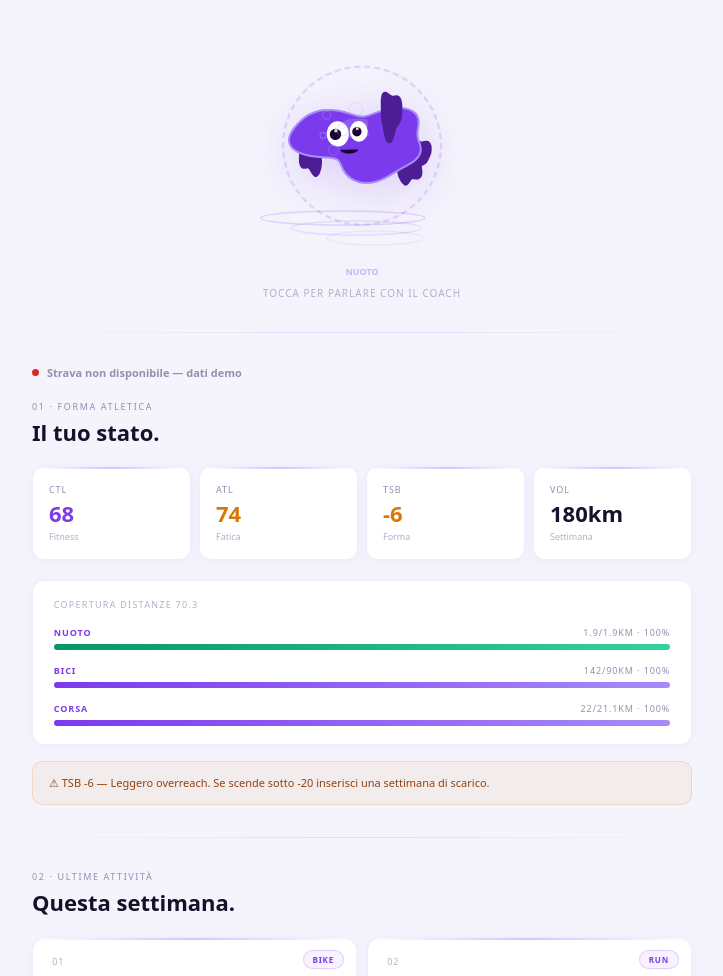
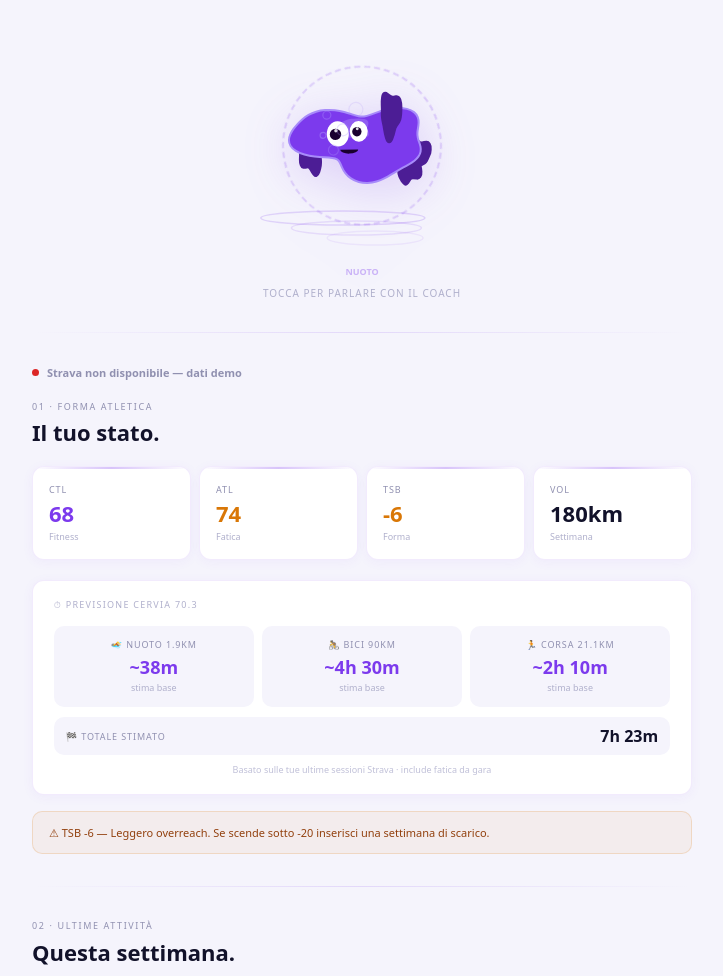
Before and after one commit to MarcoZambonii/atletaai, a plain HTML site: page index.html in a window 1280 px wide. Shown: the part 274-1250 px from the top of the page, without its empty margins (278-1001 px from the left). Drawn offline with Linux system fonts and the light colour scheme; no server answers.

Commit message:
Add forecast section for swimming, biking, and running

```diff
--- a/index.html
+++ b/index.html
@@ -115,10 +115,29 @@ footer{text-align:center;font-size:9px;letter-spacing:.14em;color:#c0c0d8;paddin
   </div>
 
   <div style="background:#fff;border:1px solid rgba(124,58,237,.1);border-radius:12px;padding:1.1rem 1.3rem;margin-bottom:1rem;box-shadow:0 2px 12px rgba(124,58,237,.05)">
-    <div style="font-size:9px;letter-spacing:.14em;color:#b0b0cc;margin-bottom:.9rem;text-transform:uppercase">Copertura Distanze 70.3</div>
-    <div class="bw"><div class="bh"><span>NUOTO</span><span>1.9/1.9km · 100%</span></div><div class="bbg"><div class="bfg" style="width:100%"></div></div></div>
-    <div class="bw"><div class="bh"><span>BICI</span><span id="bici-label">—</span></div><div class="bbg"><div class="bf" id="bici-bar" style="width:0%"></div></div></div>
-    <div class="bw" style="margin-bottom:0"><div class="bh"><span>CORSA</span><span id="corsa-label">—</span></div><div class="bbg"><div class="bf" id="corsa-bar" style="width:0%"></div></div></div>
+    <div style="font-size:9px;letter-spacing:.14em;color:#b0b0cc;margin-bottom:.9rem;text-transform:uppercase">⏱ Previsione Cervia 70.3</div>
+    <div id="previsione-grid" style="display:grid;grid-template-columns:1fr 1fr 1fr;gap:8px">
+      <div style="text-align:center;padding:.8rem;background:#f5f4fc;border-radius:10px">
+        <div style="font-size:9px;letter-spacing:.1em;color:#9090b0;text-transform:uppercase;margin-bottom:4px">🏊 Nuoto 1.9km</div>
+        <div id="prev-nuoto" style="font-size:18px;font-weight:800;color:#7c3aed">—</div>
+        <div id="prev-nuoto-sub" style="font-size:9px;color:#b0b0cc;margin-top:2px"></div>
+      </div>
+      <div style="text-align:center;padding:.8rem;background:#f5f4fc;border-radius:10px">
+        <div style="font-size:9px;letter-spacing:.1em;color:#9090b0;text-transform:uppercase;margin-bottom:4px">🚴 Bici 90km</div>
+        <div id="prev-bici" style="font-size:18px;font-weight:800;color:#7c3aed">—</div>
+        <div id="prev-bici-sub" style="font-size:9px;color:#b0b0cc;margin-top:2px"></div>
+      </div>
+      <div style="text-align:center;padding:.8rem;background:#f5f4fc;border-radius:10px">
+        <div style="font-size:9px;letter-spacing:.1em;color:#9090b0;text-transform:uppercase;margin-bottom:4px">🏃 Corsa 21.1km</div>
+        <div id="prev-corsa" style="font-size:18px;font-weight:800;color:#7c3aed">—</div>
+        <div id="prev-corsa-sub" style="font-size:9px;color:#b0b0cc;margin-top:2px"></div>
+      </div>
+    </div>
+    <div style="margin-top:10px;padding:8px 12px;background:#f5f4fc;border-radius:10px;display:flex;justify-content:space-between;align-items:center">
+      <div style="font-size:9px;letter-spacing:.1em;color:#9090b0;text-transform:uppercase">🏁 Totale stimato</div>
+      <div id="prev-totale" style="font-size:16px;font-weight:800;color:#12122a">—</div>
+    </div>
+    <div style="font-size:9px;color:#c0c0d8;margin-top:8px;text-align:center">Basato sulle tue ultime sessioni Strava · include fatica da gara</div>
   </div>
   <div class="alrt">⚠ TSB -6 — Leggero overreach. Se scende sotto -20 inserisci una settimana di scarico.</div>
 
@@ -320,6 +339,57 @@ var SPORT_TAG = {Corsa:'RUN',Bici:'BIKE',Nuoto:'SWIM',Trail:'TRAIL',Camminata:'W
 
 function secsToHM(s){var h=Math.floor(s/3600),m=Math.floor((s%3600)/60);return h>0?h+'h '+m+'m':m+'m';}
 
+function calcolaPrevisione(acts){
+  // Prendi ultime 10 sessioni per sport
+  var nuoti  = acts.filter(function(a){return a.sport==='Swim'||a.sport==='OpenWaterSwim';}).slice(0,10);
+  var bici   = acts.filter(function(a){return a.sport==='Ride'||a.sport==='VirtualRide'||a.sport==='GravelRide';}).slice(0,10);
+  var corse  = acts.filter(function(a){return a.sport==='Run'||a.sport==='VirtualRun';}).slice(0,10);
+
+  function avgPace(list){ // secondi per km
+    if(!list.length) return null;
+    var valids = list.filter(function(a){return a.distanza_km>0;});
+    if(!valids.length) return null;
+    var tot = valids.reduce(function(s,a){return s+(a.tempo_s/a.distanza_km);},0);
+    return tot/valids.length;
+  }
+  function avgSpeed(list){ // km/h
+    if(!list.length) return null;
+    var valids = list.filter(function(a){return a.distanza_km>0;});
+    if(!valids.length) return null;
+    var tot = valids.reduce(function(s,a){return s+a.velocita;},0);
+    return tot/valids.length;
+  }
+
+  var paceNuoto = avgPace(nuoti);   // sec/km
+  var velBici   = avgSpeed(bici);   // km/h
+  var paceCorsa = avgPace(corse);   // sec/km
+
+  // Fattore fatica gara: nuoto +5%, bici -8% velocità, corsa +15% pace
+  var tNuoto  = paceNuoto  ? Math.round(paceNuoto  * 1.05 * 1.9)  : null;
+  var tBici   = velBici    ? Math.round((90 / (velBici * 0.92)) * 3600) : null;
+  var tCorsa  = paceCorsa  ? Math.round(paceCorsa  * 1.15 * 21.1) : null;
+  var tT1T2   = 5 * 60; // transizioni ~5 min
+
+  // Fallback se mancano dati
+  var labelNuoto = tNuoto  ? secsToHM(tNuoto)  : '~38m';
+  var labelBici  = tBici   ? secsToHM(tBici)   : '~4h 30m';
+  var labelCorsa = tCorsa  ? secsToHM(tCorsa)  : '~2h 10m';
+
+  var subNuoto = paceNuoto ? Math.round(paceNuoto*1.05/60)+"'"+String(Math.round((paceNuoto*1.05%60))).padStart(2,'0')+'" /100m' : 'stima base';
+  var subBici  = velBici   ? Math.round(velBici*0.92*10)/10+' km/h' : 'stima base';
+  var subCorsa = paceCorsa ? Math.round(paceCorsa*1.15/60)+"'"+String(Math.round((paceCorsa*1.15%60))).padStart(2,'0')+'" /km' : 'stima base';
+
+  var tot = (tNuoto||2280) + (tBici||16200) + (tCorsa||7800) + tT1T2;
+
+  document.getElementById('prev-nuoto').textContent     = labelNuoto;
+  document.getElementById('prev-nuoto-sub').textContent = subNuoto;
+  document.getElementById('prev-bici').textContent      = labelBici;
+  document.getElementById('prev-bici-sub').textContent  = subBici;
+  document.getElementById('prev-corsa').textContent     = labelCorsa;
+  document.getElementById('prev-corsa-sub').textContent = subCorsa;
+  document.getElementById('prev-totale').textContent    = secsToHM(tot);
+}
+
 function buildDashboard(acts){
   var weekAgo = new Date(Date.now()-7*86400000);
   var week = acts.filter(function(a){return new Date(a.data)>weekAgo;});
@@ -419,6 +489,7 @@ fetch('https://atletaai-backend.onrender.com/attivita?n=60')
   .then(function(data){
     if(!Array.isArray(data)) throw new Error('not array');
     allActs = data;
+    calcolaPrevisione(data);
     var dot=document.getElementById('status-dot'), txt=document.getElementById('status-text');
     dot.style.background='#10b981'; txt.style.color='#059669';
     txt.textContent='🟠 Strava connesso — '+data.length+' attività';
@@ -437,6 +508,7 @@ fetch('https://atletaai-backend.onrender.com/attivita?n=60')
     var dot=document.getElementById('status-dot'), txt=document.getElementById('status-text');
     dot.style.background='#dc2626'; txt.style.color='#9090b0';
     txt.textContent='Strava non disponibile — dati demo';
+    calcolaPrevisione([]);
     renderActivities([
       {sport:'Bici',tag:'BIKE · 3 sess',km:142,tempo:'4h 50m',hr:145},
       {sport:'Corsa',tag:'RUN · 3 sess',km:22,tempo:'2h 05m',hr:152},
```
